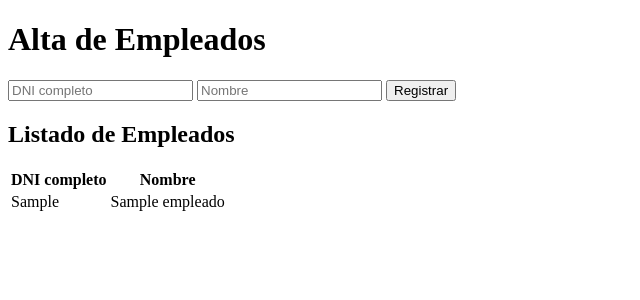
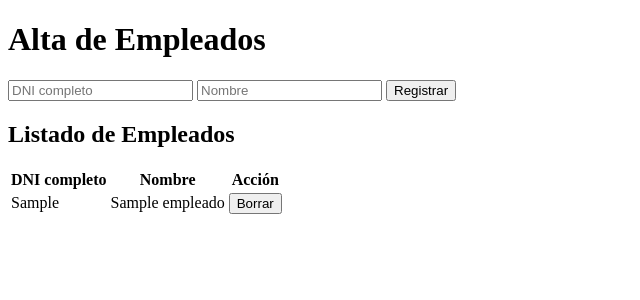
Before and after one commit to fede021/comedor-app, a Flask app: page /empleados in a window 1280 px wide. Shown: the part 26-326 px from the top of the page, without its empty margins (0-640 px from the left). Run offline with Flask 3, Linux system fonts and the light colour scheme; tables that the repository leaves empty hold one stand-in row (values such as "Sample post").

Commit message:
Tu mensaje de cambios

```diff
--- a/app.py
+++ b/app.py
@@ -76,5 +76,13 @@ def empleados():
     todos = Empleado.query.order_by(Empleado.nombre).all()
     return render_template('empleados.html', empleados=todos)
 
+@app.route('/empleados/delete/<int:id>', methods=['POST'])
+def borrar_empleado(id):
+    emp = Empleado.query.get_or_404(id)
+    db.session.delete(emp)
+    db.session.commit()
+    flash(f"Empleado {emp.nombre} borrado", "success")
+    return redirect(url_for('empleados'))
+
 if __name__ == '__main__':
     app.run(host='0.0.0.0', port=5000)
--- a/templates/empleados.html
+++ b/templates/empleados.html
@@ -3,7 +3,6 @@
   <h1>Alta de Empleados</h1>
 
   <form method="POST">
-    <!-- el campo DNI recibe la cadena entera -->
     <input name="dni" placeholder="DNI completo" required>
     <input name="nombre" placeholder="Nombre" required>
     <button>Registrar</button>
@@ -11,12 +10,17 @@
 
   <h2>Listado de Empleados</h2>
   <table>
-    <tr><th>DNI completo</th><th>Nombre</th></tr>
+    <tr><th>DNI completo</th><th>Nombre</th><th>Acción</th></tr>
     {% for e in empleados %}
       <tr>
-        <!-- mostramos toda la cadena DNI -->
-        <td>{{ e.dni }}</td>
+        <td style="word-break: break-all;">{{ e.dni }}</td>
         <td>{{ e.nombre }}</td>
+        <td>
+          <form method="POST" action="{{ url_for('borrar_empleado', id=e.id) }}"
+                onsubmit="return confirm('Seguro querés borrar a {{e.nombre}}?');">
+            <button type="submit">Borrar</button>
+          </form>
+        </td>
       </tr>
     {% endfor %}
   </table>
--- a/templates/index.html
+++ b/templates/index.html
@@ -5,7 +5,7 @@
   <div id="qr-reader" style="width:300px"></div>
   <form method="POST">
     <!-- guardamos toda la cadena de QR en el input dni -->
-    <input name="dni" id="dni" placeholder="DNI completo" readonly required>
+    <input name="dni" id="dni" placeholder="DNI completo" required>
     <input name="importe" type="number" step="0.01" placeholder="Importe" required>
     <button>Retirar</button>
   </form>
```
